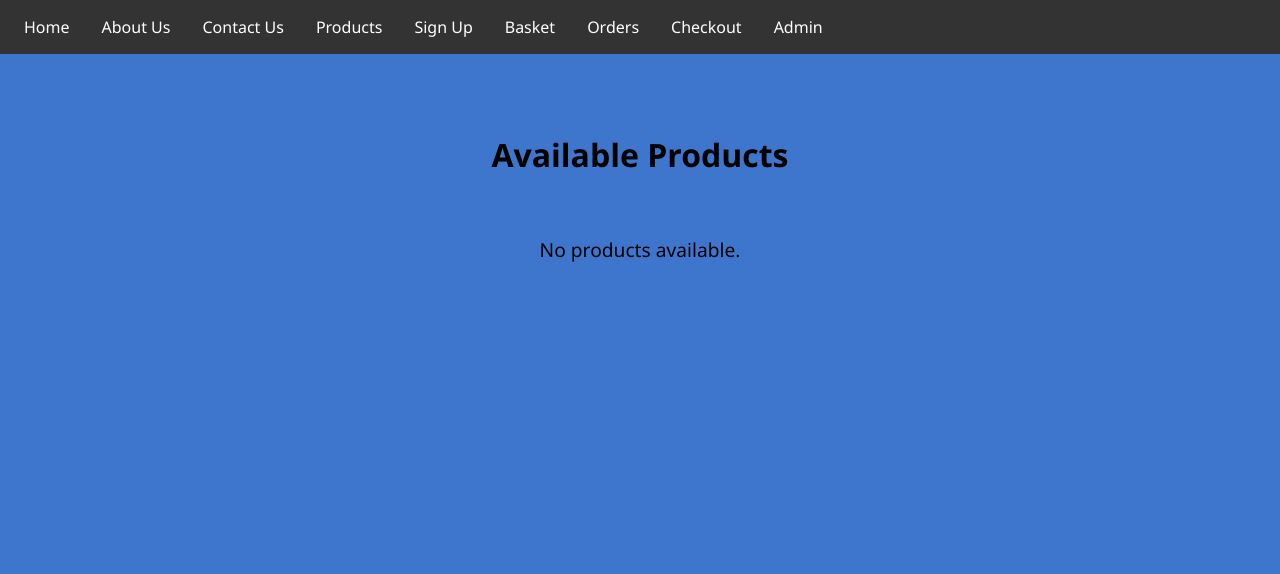
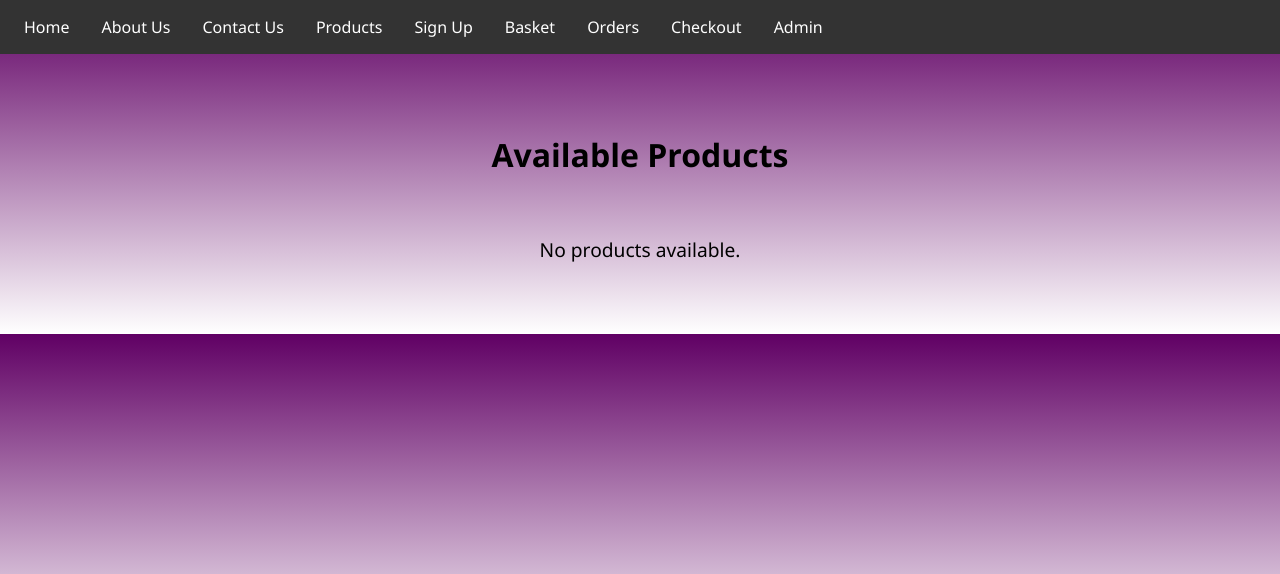
Before and after one commit to Zaid748-collab/Team-31, a Django app: page /products/ in a window 1280 px wide. Shown: the top 574 px of the page. Run offline with Django 5.2, Linux system fonts and the light colour scheme; data that the repository does not hold is empty.

Commit message:
Added colouration

```diff
--- a/Team31Project/static/css/Product_List.css
+++ b/Team31Project/static/css/Product_List.css
@@ -18,7 +18,7 @@
   background: #ffffff;
   border-radius: 12px;
   padding: 15px;
-  box-shadow: 0 3px 10px rgba(0,0,0,0.1);
+  box-shadow: 0 3px 10px rgba(0, 0, 0, 0.500);
   transition: transform 0.2s ease, box-shadow 0.2s ease;
 }
 
--- a/Team31Project/static/css/base.css
+++ b/Team31Project/static/css/base.css
@@ -1,6 +1,6 @@
 body {
   font-family: 'Segoe UI', sans-serif;
-  background-color: #3d76cc;
+  background: linear-gradient(to bottom, #600064, #ffffff);
   margin: 0;
   padding: 0;
 }
```
